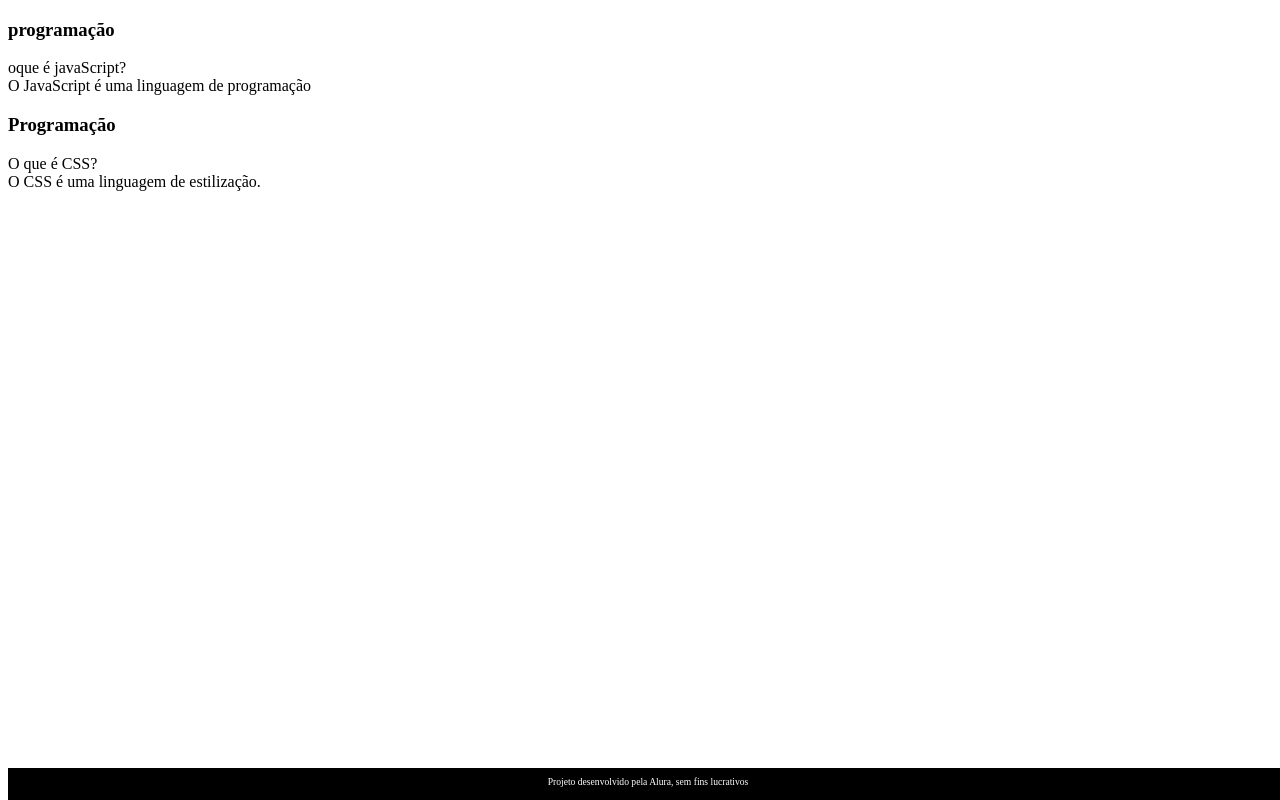
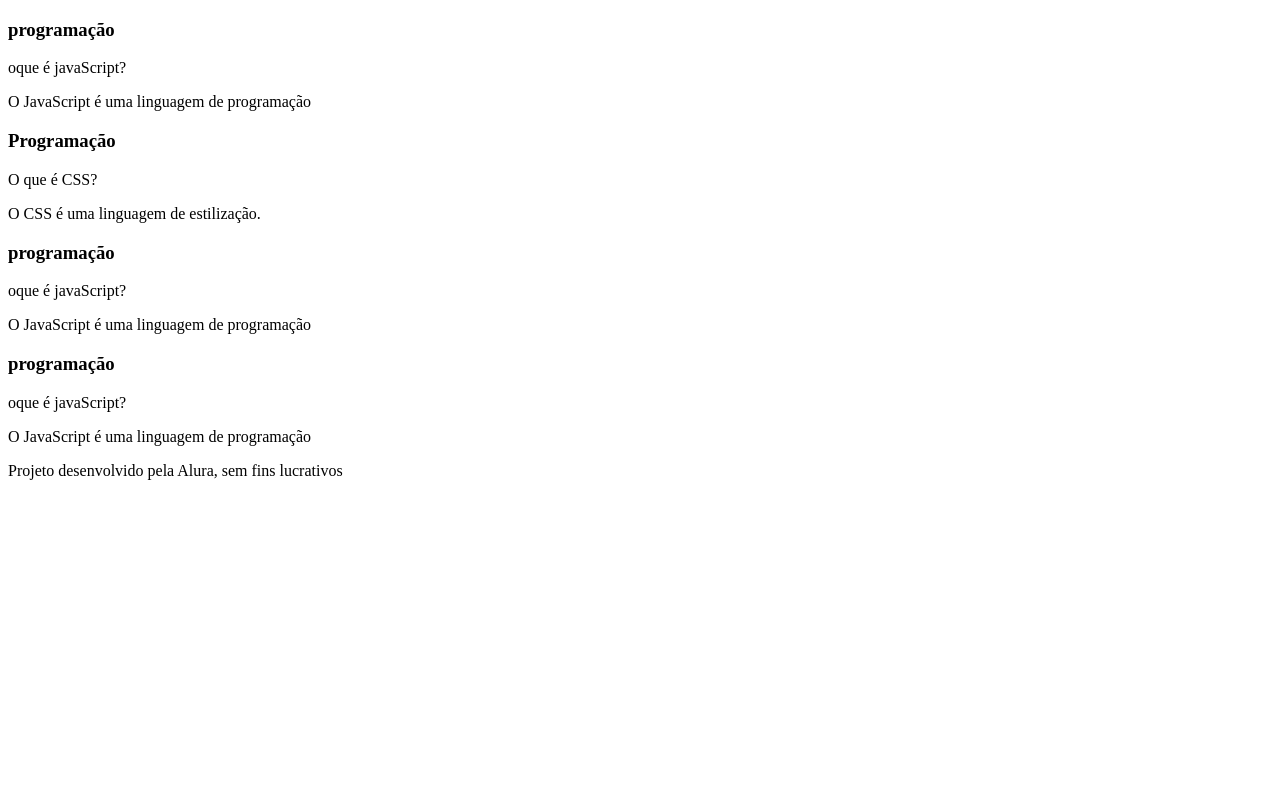
Before and after one commit to mzinm/projetinho, a plain HTML site: page index.html in a window 1280 px wide. Drawn offline with Linux system fonts and the light colour scheme.

Commit message:
Add files via upload

```diff
--- a/index.html
+++ b/index.html
@@ -14,9 +14,9 @@
 <div class="cartao__conteudo">
 <h3>programação</h3>
 <div class="cartao__conteudo__pergunta">
-oque é javaScript?
-<div class=”cartao__conteudo__resposta”>
-O JavaScript é uma linguagem de programação
+ <p> oque é javaScript? </p>
+<div class="cartao__conteudo__resposta">
+<p> O JavaScript é uma linguagem de programação </p>
 </div>
 </div>
 </div>
@@ -25,10 +25,32 @@ O JavaScript é uma linguagem de programação
 <div class="cartao__conteudo">
 <h3>Programação</h3>
 <div class="cartao__conteudo__pergunta">
-O que é CSS?
+ <p> O que é CSS? </p>
 </div>
 <div class="cartao__conteudo__resposta">
- O CSS é uma linguagem de estilização.
+<p> O CSS é uma linguagem de estilização. </p>
+</div>
+</div>
+</article>
+<article class="cartao">
+<div class="cartao__conteudo">
+<h3>programação</h3>
+<div class="cartao__conteudo__pergunta">
+<p>oque é javaScript? </p>
+<div class="cartao__conteudo__resposta">
+<p> O JavaScript é uma linguagem de programação </p>
+</div>
+</div>
+</div>
+</article>
+<article class="cartao">
+<div class="cartao__conteudo">
+<h3>programação</h3>
+<div class="cartao__conteudo__pergunta">
+<p> oque é javaScript? </p>
+<div class="cartao__conteudo__resposta">
+<p>O JavaScript é uma linguagem de programação</p>
+</div>
 </div>
 </div>
 </article>
--- a/style.css
+++ b/style.css
@@ -1,19 +1,62 @@
-body{
-    background-color: white;
-}
-footer {
-    background-color: black;
-    color: white;
-    position: fixed;
-    bottom: 0;
-    width: 100%;
-    height: 2rem;
-}
-footer p {
-    text-align:center;
-    font-size: 0.6rem;
-    margin-top: 0.5rem;
-}body {
-    background-color:white;
-    font-family: Bai Jamjuree;
-}
+<!DOCTYPE html>
+<html lang="pt-br">
+<head>
+<meta charset="UTF-8">
+<meta http-equiv="X-UA-Compatible" content="IE=edge">
+<meta name="viewport" content="width=device-width, initial-scale=1.0">
+<link rel="stylesheet" href="style.css">
+<title>Flashcard</title>
+</head>
+<body>
+<main>
+<section id="container">
+<article class="cartao">
+<div class="cartao__conteudo">
+<h3>programação</h3>
+<div class="cartao__conteudo__pergunta">
+ <p> oque é javaScript? </p>
+<div class="cartao__conteudo__resposta">
+<p> O JavaScript é uma linguagem de programação </p>
+</div>
+</div>
+</div>
+</article>
+<article class="cartao">
+<div class="cartao__conteudo">
+<h3>Programação</h3>
+<div class="cartao__conteudo__pergunta">
+ <p> O que é CSS? </p>
+</div>
+<div class="cartao__conteudo__resposta">
+<p> O CSS é uma linguagem de estilização. </p>
+</div>
+</div>
+</article>
+<article class="cartao">
+<div class="cartao__conteudo">
+<h3>programação</h3>
+<div class="cartao__conteudo__pergunta">
+<p>oque é javaScript? </p>
+<div class="cartao__conteudo__resposta">
+<p> O JavaScript é uma linguagem de programação </p>
+</div>
+</div>
+</div>
+</article>
+<article class="cartao">
+<div class="cartao__conteudo">
+<h3>programação</h3>
+<div class="cartao__conteudo__pergunta">
+<p> oque é javaScript? </p>
+<div class="cartao__conteudo__resposta">
+<p>O JavaScript é uma linguagem de programação</p>
+</div>
+</div>
+</div>
+</article>
+</section>
+<footer><p>Projeto desenvolvido pela Alura, sem fins lucrativos</p>
+</footer>
+</main>
+</body>
+</html>
```
